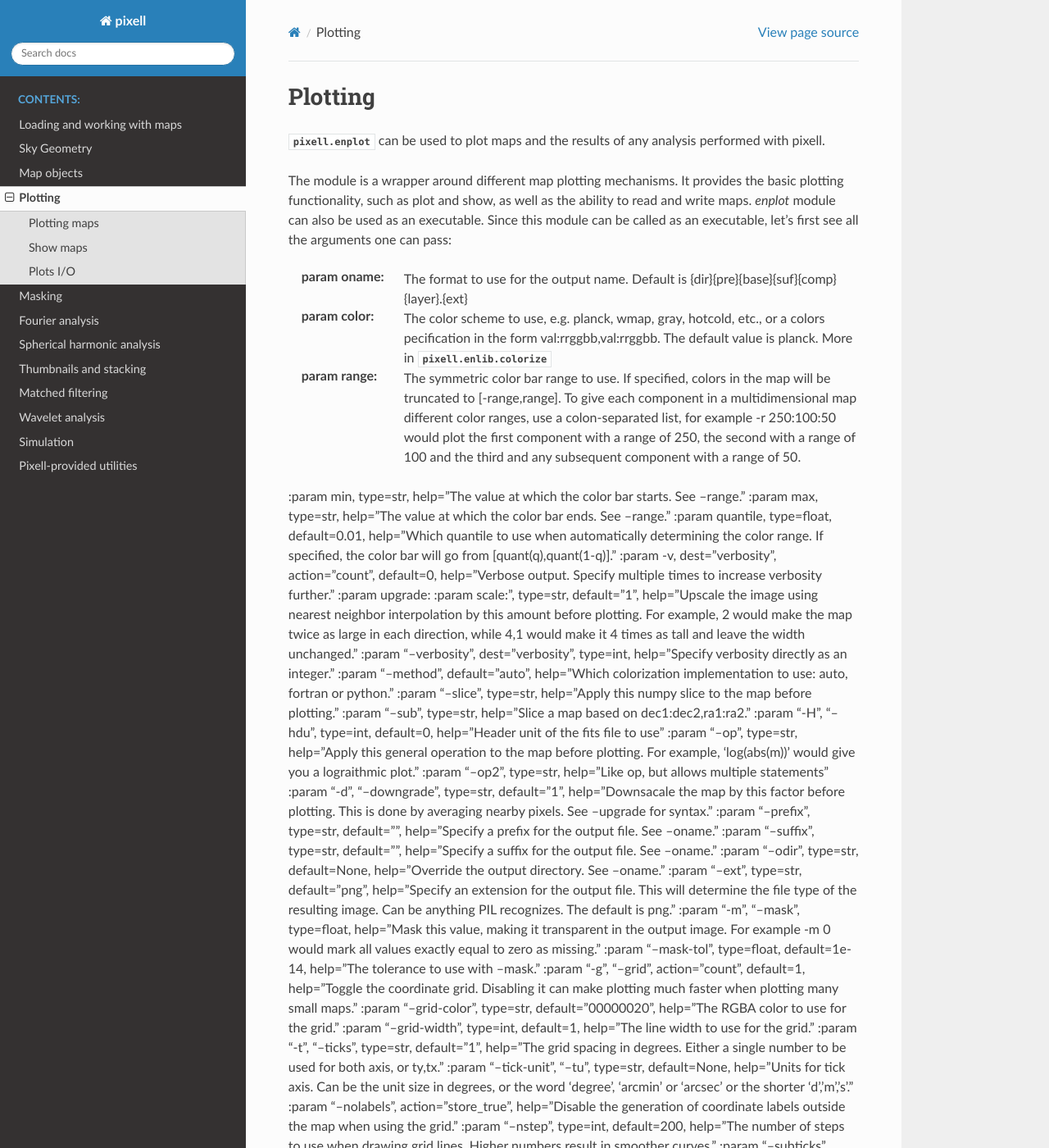
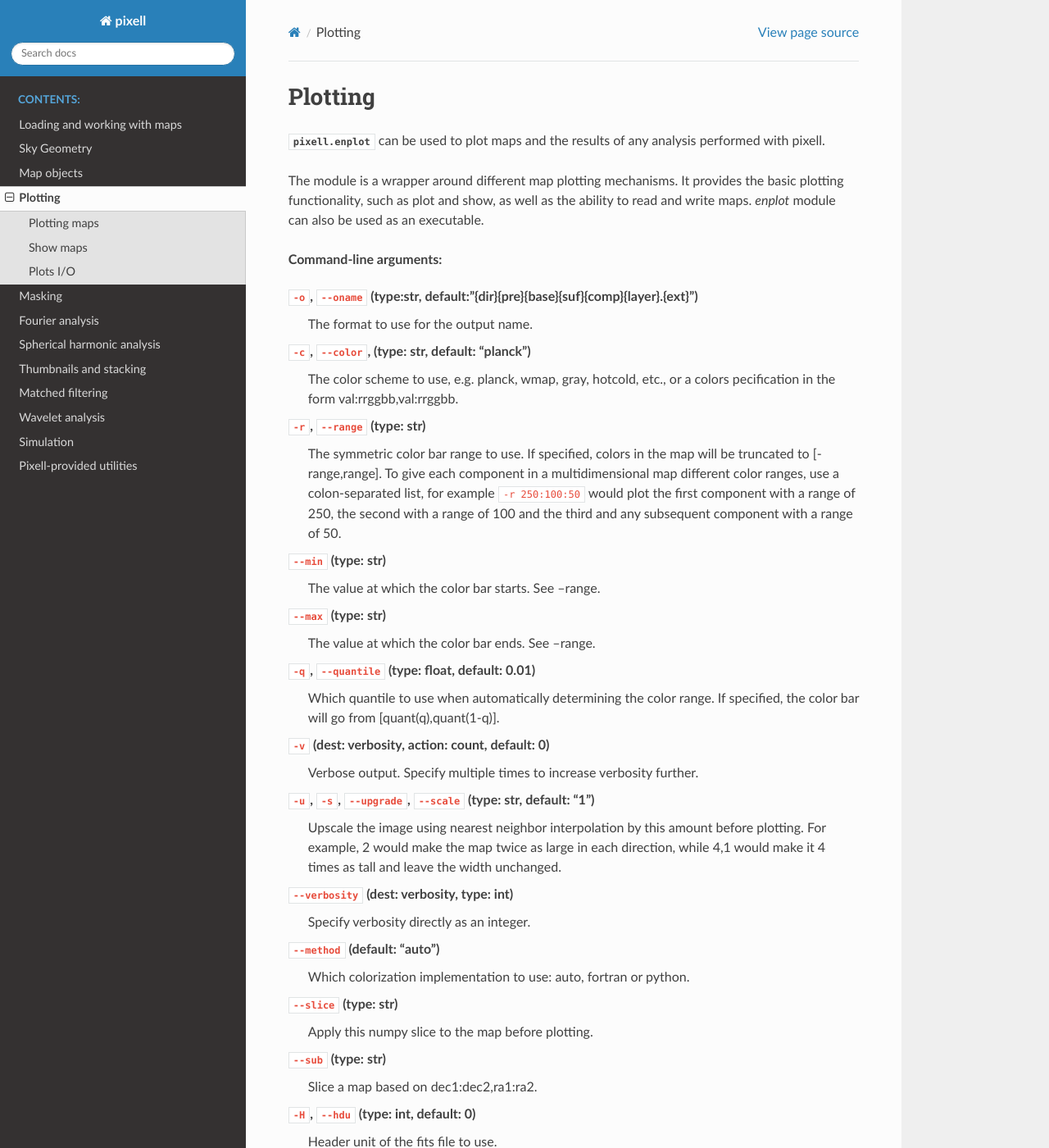
Before and after one commit to simonsobs/pixell, a Sphinx documentation site: the page built from docs/plotting.rst, in a window 1280 px wide and 1400 px high. Shown: the whole window at 82% size. Built offline with Sphinx 7.4.7 and the Read the Docs theme 3.1.0, drawn with Linux system fonts in a browser that asks for light colours; some of the changed text lies outside the part shown.

Commit message:
WIP: getting command args to render correctly.

```diff
--- a/docs/plotting.rst
+++ b/docs/plotting.rst
@@ -4,69 +4,181 @@ Plotting
 :py:mod:`pixell.enplot` can be used to plot maps and the results of any analysis performed with pixell.
 
 The module is a wrapper around different map plotting mechanisms. It provides the basic plotting functionality, such as plot and show, as well as the ability to read and write maps. `enplot` module can also be used as an executable.
-Since this module can be called as an executable, let's first see all the arguments one can pass:
 
-:param oname: The format to use for the output name. Default is {dir}{pre}{base}{suf}{comp}{layer}.{ext}
-:param color: The color scheme to use, e.g. planck, wmap, gray, hotcold, etc., or a colors pecification in the form val:rrggbb,val:rrggbb. The default value is planck. More in :py:mod:`pixell.enlib.colorize`
-:param range: The symmetric color bar range to use. If specified, colors in the map will be truncated to [-range,range]. To give each component in a multidimensional map different color ranges, use a colon-separated list, for example -r 250:100:50 would plot the first component with a range of 250, the second with a range of 100 and the third and any subsequent component with a range of 50.
-:param min, type=str, help="The value at which the color bar starts. See --range."
-:param max, type=str, help="The value at which the color bar ends. See --range."
-:param quantile, type=float, default=0.01, help="Which quantile to use when automatically determining the color range. If specified, the color bar will go from [quant(q),quant(1-q)]."
-:param -v, dest="verbosity", action="count", default=0, help="Verbose output. Specify multiple times to increase verbosity further."
-:param upgrade:
-:param scale:", type=str, default="1", help="Upscale the image using nearest neighbor interpolation by this amount before plotting. For example, 2 would make the map twice as large in each direction, while 4,1 would make it 4 times as tall and leave the width unchanged."
-:param "--verbosity", dest="verbosity", type=int, help="Specify verbosity directly as an integer."
-:param "--method", default="auto", help="Which colorization implementation to use: auto, fortran or python."
-:param "--slice", type=str, help="Apply this numpy slice to the map before plotting."
-:param "--sub",   type=str, help="Slice a map based on dec1:dec2,ra1:ra2."
-:param "-H", "--hdu",  type=int, default=0, help="Header unit of the fits file to use"
-:param "--op", type=str, help="Apply this general operation to the map before plotting. For example, 'log(abs(m))' would give you a lograithmic plot."
-:param "--op2", type=str, help="Like op, but allows multiple statements"
-:param "-d", "--downgrade", type=str, default="1", help="Downsacale the map by this factor before plotting. This is done by averaging nearby pixels. See --upgrade for syntax."
-:param "--prefix", type=str, default="", help="Specify a prefix for the output file. See --oname."
-:param "--suffix", type=str, default="", help="Specify a suffix for the output file. See --oname."
-:param "--odir",   type=str, default=None, help="Override the output directory. See --oname."
-:param "--ext", type=str, default="png", help="Specify an extension for the output file. This will determine the file type of the resulting image. Can be anything PIL recognizes. The default is png."
-:param "-m", "--mask", type=float, help="Mask this value, making it transparent in the output image. For example -m 0 would mark all values exactly equal to zero as missing."
-:param "--mask-tol", type=float, default=1e-14, help="The tolerance to use with --mask."
-:param "-g", "--grid", action="count", default=1, help="Toggle the coordinate grid. Disabling it can make plotting much faster when plotting many small maps."
-:param "--grid-color", type=str, default="00000020", help="The RGBA color to use for the grid."
-:param "--grid-width", type=int, default=1, help="The line width to use for the grid."
-:param "-t", "--ticks", type=str, default="1", help="The grid spacing in degrees. Either a single number to be used for both axis, or ty,tx."
-:param "--tick-unit", "--tu", type=str, default=None, help="Units for tick axis. Can be the unit size in degrees, or the word 'degree', 'arcmin' or 'arcsec' or the shorter 'd','m','s'."
-:param "--nolabels", action="store_true", help="Disable the generation of coordinate labels outside the map when using the grid."
-:param "--nstep", type=int, default=200, help="The number of steps to use when drawing grid lines. Higher numbers result in smoother curves."
-:param "--subticks", type=float, default=0, help="Subtick spacing. Only supported by matplotlib driver."
-:param "-b", "--colorbar", default=0, action="count", help="Whether to draw the color bar or not"
-:param "--font", type=str, default="arial.ttf", help="The font to use for text."
-:param "--font-size", type=int, default=20, help="Font size to use for text."
-:param "--font-color", type=str, default="000000", help="Font color to use for text."
-:param "-D", "--driver", type=str, default="pil", help="The driver to use for plotting. Can be pil (the default) or mpl. pil cleanly maps input pixels to output pixels, and has better coordiante system support, but doesn't have as pretty grid lines or axis labels."
-:param "--mpl-dpi", type=float, default=75, help="The resolution to use for the mpl driver."
-:param "--mpl-pad", type=float, default=1.6, help="The padding to use for the mpl driver."
-:param "--rgb", action="store_true", help="Enable RGB mode. The input maps must have 3 components, which will be interpreted as red, green and blue channels of a single image instead of 3 separate images as would be the case without this option. The color scheme is overriden in this case."
-:param "--rgb-mode", type=str, default="direct", help="The rgb mode to use. Can be direct or direct_colorcap. These only differ in whether colors are preserved when too high or low colors are capped. direct_colorcap preserves colors, at the cost of noise from one noisy component leaking into others during capping."
-:param "--reverse-color",  action="store_true", help="Reverse the color scale. For example, a black-to-white scale will become a white-to-black sacle."
-:param "-a", "--autocrop", action="store_true", help="Automatically crop the image by removing expanses of uniform color around the edges. This is done jointly for all components in a map, making them directly comparable, but is done independently for each input file."
-:param "-A", "--autocrop-each", action="store_true", help="As --autocrop, but done individually for each component in each map."
-:param "-L", "--layers", action="store_true", help="Output the individual layers that make up the final plot (such as the map itself, the coordinate grid, the axis labels, any contours and lables) as individual files instead of compositing them into a final image."
-:param       "--no-image", action="store_true", help="Skip the main image plotting. Useful for getting a pure contour plot, for example."
-:param "-C", "--contours", type=str, default=None, help="Enable contour lines. For example -C 10 to place a contour at every 10 units in the map, -C 5:10 to place it at every 10 units, but starting at 5, and 1,2,4,8 or similar to place contours at manually chosen locations."
-:param "--contour-type",  type=str, default="uniform", help="The type of the contour specification. Only used when the contours specification is a list of numbers rather than a string (so not from the command line interface). 'uniform': the list is [interval] or [base, interval]. 'list': the list is an explicit list of the values the contours should be at."
-:param "--contour-color", type=str, default="000000", help="The color scheme to use for contour lines. Either a single rrggbb, a val:rrggbb,val:rrggbb,... specification or a color scheme name, such as planck, wmap or gray."
-:param "--contour-width", type=int, default=1, help="The width of each contour line, in pixels."
-:param "--annotate",      type=str, default=None, help="""Annotate the map with text, lines or circles. Should be a text file with one entry per line, where an entry can be: c[ircle] lat lon dy dx [rad [width [color]] t[ext]   lat lon dy dx text [size [color]] l[ine]   lat lon dy dx lat lon dy dx [width [color]] dy and dx are pixel-unit offsets from the specified lat/lon. Alternatively, from python one can pass in a list of lists containig the same information, e.g. [["circle", 5.10,222.3,0,0,32,3,"black"]]"""
-:param "--annotate-maxrad", type=int, default=0, help="Assume that annotations do not extend further than this from their center, in pixels. This is used to prune which annotations to attempt to draw, as they can be a bit slow. The special value 0 disables this."
-:param "--stamps", type=str, default=None, help="Plot stamps instead of the whole map. Format is srcfile:size:nmax, where the last two are optional. srcfile is a file with [ra dec] in degrees, size is the size in pixels of each stamp, and nmax is the max number of stamps to produce."
-:param "--tile",  type=str, default=None, help="Stack components vertically and horizontally. --tile 5,4 stacks into 5 rows and 4 columns. --tile 5 or --tile 5,-1 stacks into 5 rows and however many columns are needed. --tile -1,5 stacks into 5 columns and as many rows are needed. --tile -1 allocates both rows and columns to make the result as square as possible. The result is treated as a single enmap, so the wcs will only be right for one of the tiles."
-:param "--tile-transpose", action="store_true", help="Transpose the ordering of the fields when tacking. Normally row-major stacking is used. This sets column-major order instead."
-:param "--tile-dims", type=str, default=None
-:param "-S", "--symmetric", action="store_true", help="Treat the non-pixel axes as being asymmetric matrix, and only plot a non-redundant triangle of this matrix."
-:param "-z", "--zenith",    action="store_true", help="Plot the zenith angle instead of the declination."
-:param "-F", "--fix-wcs",   action="store_true", help="Fix the wcs for maps in cylindrical projections where the reference point was placed too far away from the map center."
-:param       "--pos-ra",    action="store_true", help="RA goes from 0 to 360 instead of -180 to 180
+**Command-line arguments:**
 
+``-o``, ``--oname`` (type:str, default:"{dir}{pre}{base}{suf}{comp}{layer}.{ext}")
+    The format to use for the output name.
 
+``-c``, ``--color``, (type: str, default: "planck")
+    The color scheme to use, e.g. planck, wmap, gray, hotcold, etc., or a colors pecification in the form val:rrggbb,val:rrggbb.
+
+``-r``, ``--range`` (type: str)
+    The symmetric color bar range to use. If specified, colors in the map will be truncated to [-range,range]. To give each component in a multidimensional map different color ranges, use a colon-separated list, for example ``-r 250:100:50`` would plot the first component with a range of 250, the second with a range of 100 and the third and any subsequent component with a range of 50.
+
+``--min`` (type: str)
+    The value at which the color bar starts. See --range.
+
+``--max`` (type: str)
+    The value at which the color bar ends. See --range.
+
+``-q``, ``--quantile`` (type: float, default: 0.01)
+    Which quantile to use when automatically determining the color range. If specified, the color bar will go from [quant(q),quant(1-q)].
+
+``-v`` (dest: verbosity, action: count, default: 0)
+    Verbose output. Specify multiple times to increase verbosity further.
+
+``-u``, ``-s``, ``--upgrade``, ``--scale`` (type: str, default: "1")
+    Upscale the image using nearest neighbor interpolation by this amount before plotting. For example, 2 would make the map twice as large in each direction, while 4,1 would make it 4 times as tall and leave the width unchanged.
+
+``--verbosity`` (dest: verbosity, type: int)
+    Specify verbosity directly as an integer.
+
+``--method`` (default: "auto")
+    Which colorization implementation to use: auto, fortran or python.
+
+``--slice`` (type: str)
+    Apply this numpy slice to the map before plotting.
+
+``--sub`` (type: str)
+    Slice a map based on dec1:dec2,ra1:ra2.
+
+``-H``, ``--hdu`` (type: int, default: 0)
+    Header unit of the fits file to use.
+
+``--op`` (type: str)
+    Apply this general operation to the map before plotting. For example, ``log(abs(m))`` would give you a logarithmic plot.
+
+``--op2`` (type: str)
+    Like op, but allows multiple statements.
+
+``-d``, ``--downgrade`` (type: str, default: "1")
+    Downscale the map by this factor before plotting. This is done by averaging nearby pixels. See --upgrade for syntax.
+
+``--prefix`` (type: str, default: "")
+    Specify a prefix for the output file. See --oname.
+
+``--suffix`` (type: str, default: "")
+    Specify a suffix for the output file. See --oname.
+
+``--odir`` (type: str, default: None)
+    Override the output directory. See --oname.
+
+``--ext`` (type: str, default: "png")
+    Specify an extension for the output file. This will determine the file type of the resulting image. Can be anything PIL recognizes. The default is png.
+
+``-m``, ``--mask`` (type: float)
+    Mask this value, making it transparent in the output image. For example ``-m 0`` would mark all values exactly equal to zero as missing.
+
+``--mask-tol`` (type: float, default: 1e-14)
+    The tolerance to use with --mask.
+
+``-g``, ``--grid`` (action: count, default: 1)
+    Toggle the coordinate grid. Disabling it can make plotting much faster when plotting many small maps.
+
+``--grid-color`` (type: str, default: "00000020")
+    The RGBA color to use for the grid.
+
+``--grid-width`` (type: int, default: 1)
+    The line width to use for the grid.
+
+``-t``, ``--ticks`` (type: str, default: "1")
+    The grid spacing in degrees. Either a single number to be used for both axis, or ty,tx.
+
+``--tick-unit``, ``--tu`` (type: str, default: None)
+    Units for tick axis. Can be the unit size in degrees, or the word 'degree', 'arcmin' or 'arcsec' or the shorter 'd','m','s'.
+
+``--nolabels`` (action: store_true)
+    Disable the generation of coordinate labels outside the map when using the grid.
+
+``--nstep`` (type: int, default: 200)
+    The number of steps to use when drawing grid lines. Higher numbers result in smoother curves.
+
+``--subticks`` (type: float, default: 0)
+    Subtick spacing. Only supported by matplotlib driver.
+
+``-b``, ``--colorbar`` (default: 0, action: count)
+    Whether to draw the color bar or not.
+
+``--font`` (type: str, default: "arial.ttf")
+    The font to use for text.
+
+``--font-size`` (type: int, default: 20)
+    Font size to use for text.
+
+``--font-color`` (type: str, default: "000000")
+    Font color to use for text.
+
+``-D``, ``--driver`` (type: str, default: "pil")
+    The driver to use for plotting. Can be pil (the default) or mpl. pil cleanly maps input pixels to output pixels, and has better coordinate system support, but doesn't have as pretty grid lines or axis labels.
+
+``--mpl-dpi`` (type: float, default: 75)
+    The resolution to use for the mpl driver.
+
+``--mpl-pad`` (type: float, default: 1.6)
+    The padding to use for the mpl driver.
+
+``--rgb`` (action: store_true)
+    Enable RGB mode. The input maps must have 3 components, which will be interpreted as red, green and blue channels of a single image instead of 3 separate images as would be the case without this option. The color scheme is overridden in this case.
+
+``--rgb-mode`` (type: str, default: "direct")
+    The rgb mode to use. Can be direct or direct_colorcap. These only differ in whether colors are preserved when too high or low colors are capped. direct_colorcap preserves colors, at the cost of noise from one noisy component leaking into others during capping.
+
+``--reverse-color`` (action: store_true)
+    Reverse the color scale. For example, a black-to-white scale will become a white-to-black scale.
+
+``-a``, ``--autocrop`` (action: store_true)
+    Automatically crop the image by removing expanses of uniform color around the edges. This is done jointly for all components in a map, making them directly comparable, but is done independently for each input file.
+
+``-A``, ``--autocrop-each`` (action: store_true)
+    As --autocrop, but done individually for each component in each map.
+
+``-L``, ``--layers`` (action: store_true)
+    Output the individual layers that make up the final plot (such as the map itself, the coordinate grid, the axis labels, any contours and labels) as individual files instead of compositing them into a final image.
+
+``--no-image`` (action: store_true)
+    Skip the main image plotting. Useful for getting a pure contour plot, for example.
+
+``-C``, ``--contours`` (type: str, default: None)
+    Enable contour lines. For example ``-C 10`` to place a contour at every 10 units in the map, ``-C 5:10`` to place it at every 10 units, but starting at 5, and ``1,2,4,8`` or similar to place contours at manually chosen locations.
+
+``--contour-type`` (type: str, default: "uniform")
+    The type of the contour specification. Only used when the contours specification is a list of numbers rather than a string (so not from the command line interface). 'uniform': the list is [interval] or [base, interval]. 'list': the list is an explicit list of the values the contours should be at.
+
+``--contour-color`` (type: str, default: "000000")
+    The color scheme to use for contour lines. Either a single rrggbb, a val:rrggbb,val:rrggbb,... specification or a color scheme name, such as planck, wmap or gray.
+
+``--contour-width`` (type: int, default: 1)
+    The width of each contour line, in pixels.
+
+``--annotate`` (type: str, default: None)
+    Annotate the map with text, lines or circles. Should be a text file with one entry per line, where an entry can be: c[ircle] lat lon dy dx [rad [width [color]] t[ext]   lat lon dy dx text [size [color]] l[ine]   lat lon dy dx lat lon dy dx [width [color]] dy and dx are pixel-unit offsets from the specified lat/lon. Alternatively, from python one can pass in a list of lists containing the same information, e.g. [["circle", 5.10,222.3,0,0,32,3,"black"]]
+
+``--annotate-maxrad`` (type: int, default: 0)
+    Assume that annotations do not extend further than this from their center, in pixels. This is used to prune which annotations to attempt to draw, as they can be a bit slow. The special value 0 disables this.
+
+``--stamps`` (type: str, default: None)
+    Plot stamps instead of the whole map. Format is srcfile:size:nmax, where the last two are optional. srcfile is a file with [ra dec] in degrees, size is the size in pixels of each stamp, and nmax is the max number of stamps to produce.
+
+``--tile`` (type: str, default: None)
+    Stack components vertically and horizontally. --tile 5,4 stacks into 5 rows and 4 columns. --tile 5 or --tile 5,-1 stacks into 5 rows and however many columns are needed. --tile -1,5 stacks into 5 columns and as many rows are needed. --tile -1 allocates both rows and columns to make the result as square as possible. The result is treated as a single enmap, so the wcs will only be right for one of the tiles.
+
+``--tile-transpose`` (action: store_true)
+    Transpose the ordering of the fields when stacking. Normally row-major stacking is used. This sets column-major order instead.
+
+``--tile-dims`` (type: str, default: None)
+
+``-S``, ``--symmetric`` (action: store_true)
+    Treat the non-pixel axes as being asymmetric matrix, and only plot a non-redundant triangle of this matrix.
+
+``-z``, ``--zenith`` (action: store_true)
+    Plot the zenith angle instead of the declination.
+
+``-F``, ``--fix-wcs`` (action: store_true)
+    Fix the wcs for maps in cylindrical projections where the reference point was placed too far away from the map center.
+
+``--pos-ra`` (action: store_true)
+    RA goes from 0 to 360 instead of -180 to 180.
 
 Plotting maps
 ----------------
```
